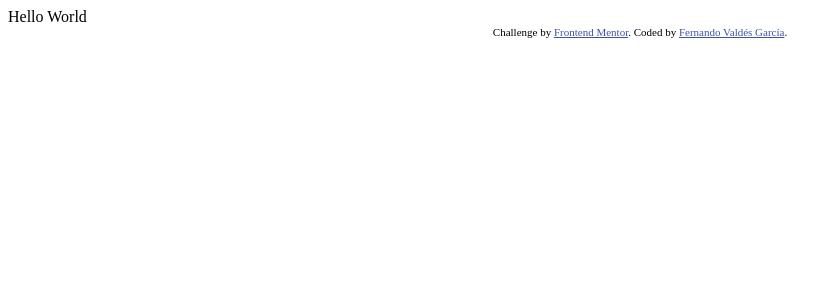
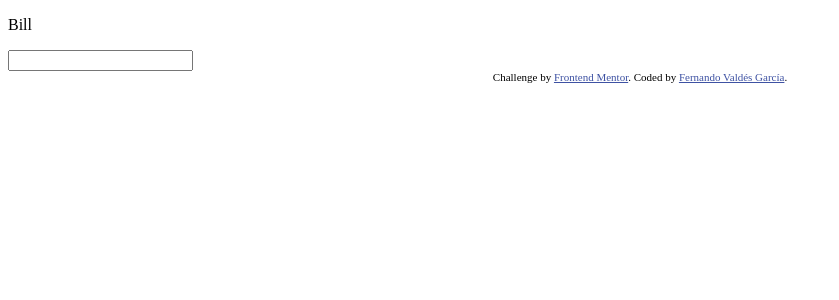
Before and after one commit to fvaldes0109/FM-Tip-Calculator-App, a React (Create React App) app: page / in a window 1280 px wide. Shown: the top 300 px of the page, without its empty margins (0-839 px from the left). Built offline with nearby package versions, Linux system fonts and the light colour scheme.

Commit message:
Add input validation

```diff
--- a/src/App.jsx
+++ b/src/App.jsx
@@ -1,10 +1,12 @@
 import React, { Component } from 'react';
+
+import Calculator from './components/Calculator';
 
 class App extends Component {
     render() {
         return (
             <div>
-                Hello World
+                <Calculator />
             </div>
         );
     }
--- /dev/null
+++ b/src/components/Calculator.jsx
@@ -0,0 +1,34 @@
+import React from 'react';
+
+import Input from './Input.jsx';
+
+export default class Calculator extends React.Component {
+    constructor(props) {
+        super(props);
+
+        this.state = {
+            bill: null,
+            tip: null,
+            people: null,
+        }
+
+        this.onFieldChange = this.onFieldChange.bind(this);
+    }
+
+    calculate() {
+
+    }
+
+    onFieldChange(name, value) {
+        console.log("Cambio", name, value);
+    }
+
+    render() {
+        return (
+            <div>
+                <p>Bill</p>
+                <Input name="bill" onChange={(value) => this.onFieldChange('bill', value)} />
+            </div>
+        );
+    }
+}
--- /dev/null
+++ b/src/components/Input.jsx
@@ -0,0 +1,35 @@
+import React from 'react';
+
+export default class Input extends React.Component {
+    constructor(props) {
+        super(props);
+
+        this.state = {
+            value: ''
+        }
+
+        this.checkField = this.checkField.bind(this);
+    }
+
+    checkField(name, value) {
+        const re = name === 'bill'
+                    ? /^[\d.]*$/
+                    : /^[\d]*$/;
+
+        if (value.match(re) && !Number.isNaN(value)) {
+            this.setState({ value });
+        }
+    }
+
+    render() {
+        const { value } = this.state;
+        return (
+            <div>
+                <input
+                    value={value}
+                    onChange={(event) => {this.checkField(this.props.name, event.target.value)}}
+                />
+            </div>
+        )
+    }
+}
```
